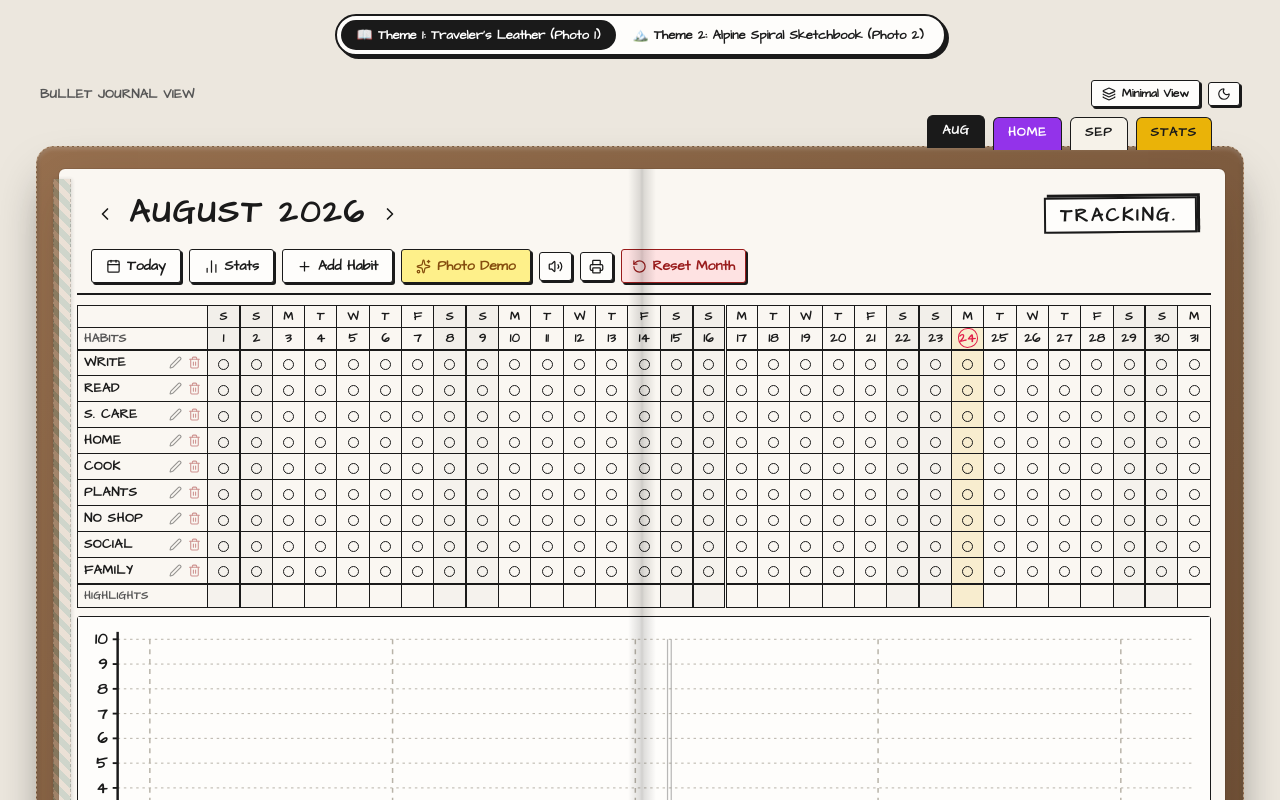
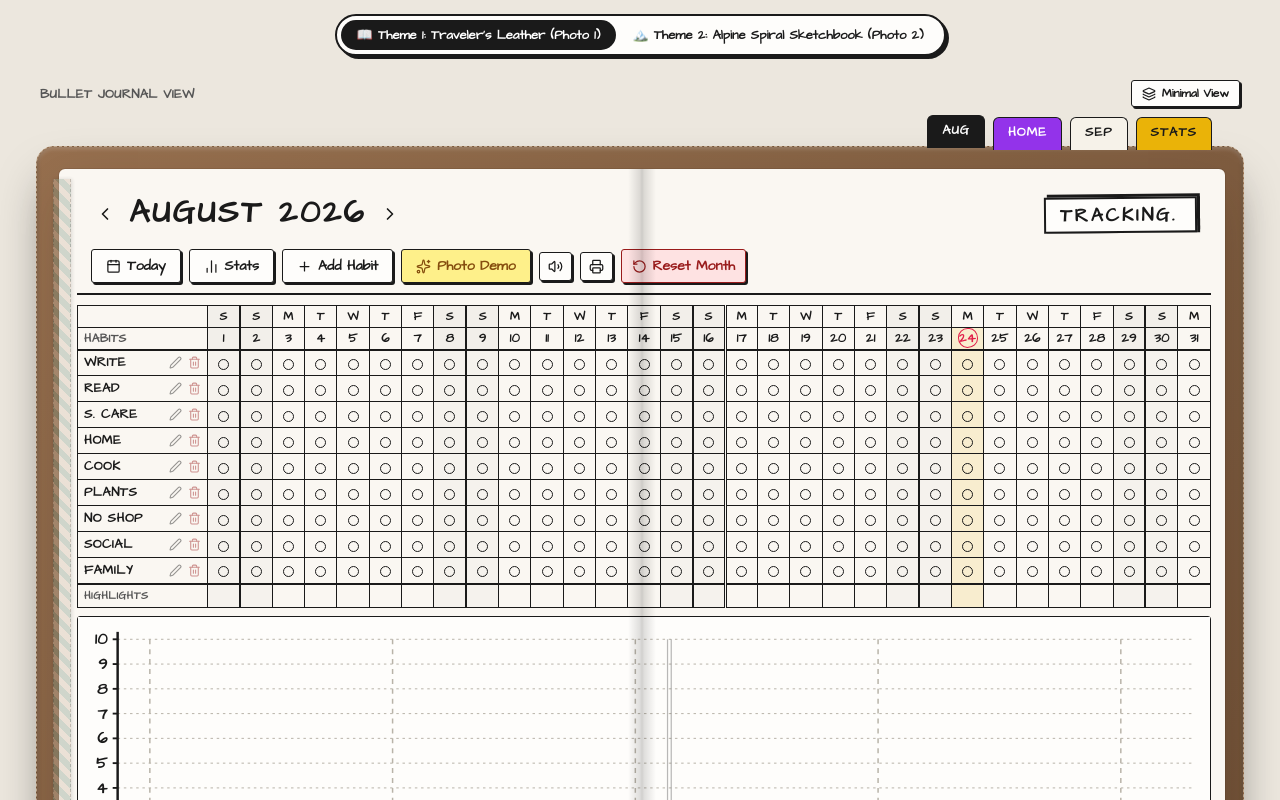
Before and after one commit to jagwalansh/habit-tracker, a Next.js app: page / in a window 1280 px wide. Shown: the top 800 px of the page. Built offline with nearby package versions, Linux system fonts and the light colour scheme.

Commit message:
refactor: remove dark mode toggle functionality from JournalBook component

```diff
--- a/components/JournalBook.tsx
+++ b/components/JournalBook.tsx
@@ -2,7 +2,7 @@
 
 import React, { useState } from 'react';
 import { MONTH_NAMES } from '../lib/utils';
-import { Sparkles, Moon, Sun, Layers } from 'lucide-react';
+import { Sparkles, Layers } from 'lucide-react';
 import { Notebook3DSpread } from './Notebook3DSpread';
 
 interface JournalBookProps {
@@ -25,21 +25,10 @@ export const JournalBook: React.FC<JournalBookProps> = ({
   children,
 }) => {
   const [showBinder, setShowBinder] = useState(true);
-  const [darkMode, setDarkMode] = useState(false);
 
   const prevMonthName = MONTH_NAMES[(month + 11) % 12].slice(0, 3);
   const currentMonthName = MONTH_NAMES[month].slice(0, 3);
   const nextMonthName = MONTH_NAMES[(month + 1) % 12].slice(0, 3);
-
-  const toggleDarkMode = () => {
-    const nextDark = !darkMode;
-    setDarkMode(nextDark);
-    if (nextDark) {
-      document.documentElement.setAttribute('data-theme', 'dark');
-    } else {
-      document.documentElement.removeAttribute('data-theme');
-    }
-  };
 
   return (
     <div className="journal-wrapper">
@@ -71,15 +60,6 @@ export const JournalBook: React.FC<JournalBookProps> = ({
           >
             <Layers size={14} />
             <span>{showBinder ? 'Minimal View' : 'Leather Binder View'}</span>
-          </button>
-
-          <button
-            onClick={toggleDarkMode}
-            className="hand-button"
-            title="Toggle Dark Paper Mode"
-            style={{ fontSize: '12px', padding: '4px 8px' }}
-          >
-            {darkMode ? <Sun size={14} /> : <Moon size={14} />}
           </button>
         </div>
       </div>
```
